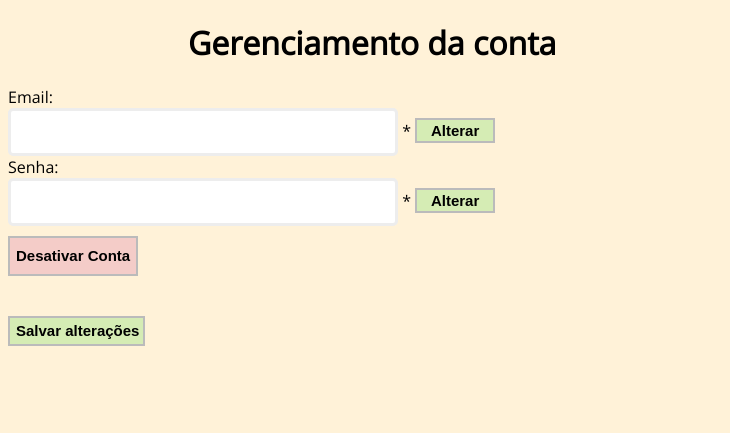
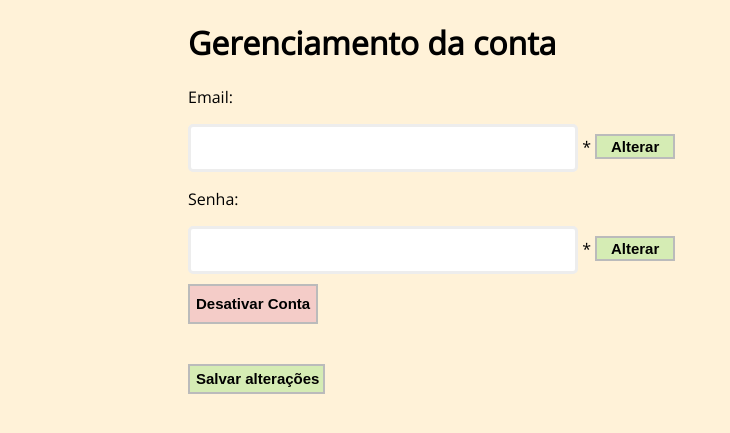
Before and after one commit to RaianeMiranda/Docks_PI, a PHP site: page /gerenciamento.php in a window 1280 px wide. Shown: the top 433 px of the page, without its empty margins (0-730 px from the left). Run offline with PHP 8.4, Linux system fonts and the light colour scheme.

Commit message:
alterações de gerenciamento da conta

```diff
--- a/assets/css/gerenciamento.css
+++ b/assets/css/gerenciamento.css
@@ -9,3 +9,16 @@ body {
 div.gerenciamento-titulo{
     margin-left: 180px;
 }
+div.email-gerenciamento{
+    margin-left: 180px;
+}
+div.senha-gerenciamento{
+    margin-left:180px;
+}
+div.botao-desativar-conta{
+      margin-left: 180px;
+}
+div.botao-salvar-alteracoes{
+    margin-left:180px;
+    margin-bottom: 25px;
+}
--- a/gerenciamento.php
+++ b/gerenciamento.php
@@ -71,18 +71,25 @@ if ($email && $senha) {
 
 <body>
     <form method="POST" enctype="multipart/form-data">
-
-        Email: <br><input type="text" name="email">
+        <div class="email-gerenciamento">
+            <p>Email: </p><input type="text" name="email">
             <span class="obrigatorio">*</span>
             <input type="submit" value="Alterar" name="submit">
             <br>
-        Senha: <br><input type="password" name="senha">
+        </div>
+        <div class="senha-gerenciamento">
+            <p>Senha: </p><input type="password" name="senha">
             <span class="obrigatorio">*</span>
             <input type="submit" value="Alterar" name="submit">
             <br>
+        </div>
+        <div class="botao-desativar-conta">
             <input type="reset" value="Desativar Conta" name="reset">
             <br>
+        </div>
+        <div class="botao-salvar-alteracoes">
             <input type="button" value="Salvar alterações" name="button">
+        </div>
     </form>
     <span></span>
 </body>
```
Lines whose indentation alone changed are shown as unchanged.
